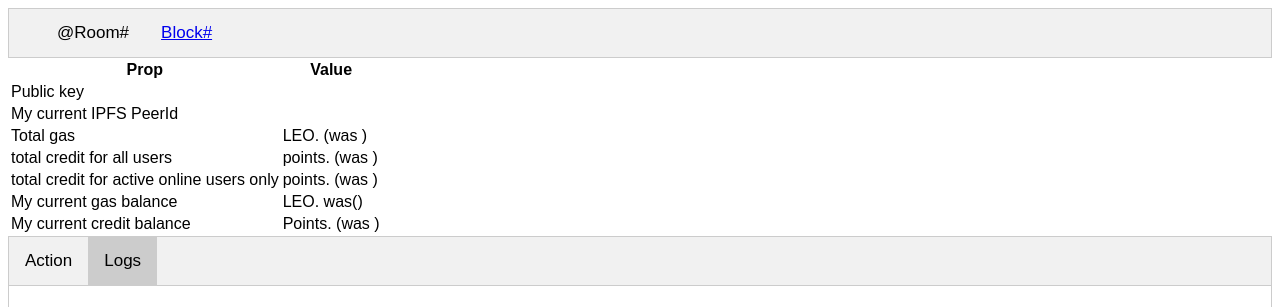
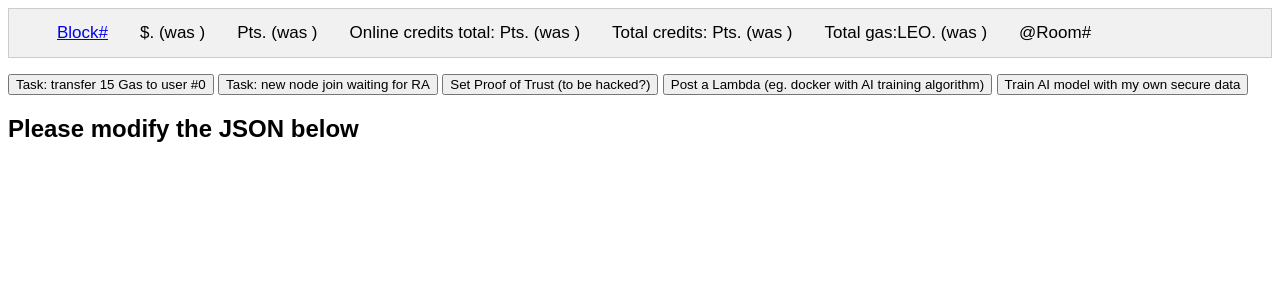
Before and after one commit to elastos/WorldBankPOC, a website: page preparation/demo/src/poc/simulator/index.html in a window 1280 px wide. Shown: the top 307 px of the page. Drawn offline with Linux system fonts and the light colour scheme; files whose address does not match are found by name.

Commit message:
update simulator UI for easier debugging

```diff
--- a/preparation/demo/src/poc/simulator/index.html
+++ b/preparation/demo/src/poc/simulator/index.html
@@ -37,114 +37,43 @@
           background-color: #ccc;
         }
 
-        /* Style the tab content */
-        .tabcontent {
-          display: none;
-          padding: 6px 12px;
-          border: 1px solid #ccc;
-          border-top: none;
-        }
+
       </style>
   </head>
   <body>
     <div class="tab">
       <button  class="tablinks" >
-        <span id='userName'></span>
+        <span id='userName'>
+
+        </span>
       </button>
-      <button>
-          @Room#<span id='roomPostfix'></span>
-      </button>
+
       <button>
         <a href='/poc/forceManualGenerateNewBlock' target='_blank'>
           <span>Block#</span><span id='blockheight'></span>
         </a>
       </button>
-
-    </div>
-      <table>
-          <thead>
-            <tr>
-              <th>Prop</th>
-              <th>Value</th>
-            </tr>
-          </thead>
-          <tbody>
-            <tr>
-              <td>
-                Public key
-              </td>
-              <td>
-                <span id='pubkey'></span>
-              </td>
-            </tr>
-
-            <tr>
-              <td>
-                My current IPFS PeerId
-              </td>
-              <td>
-                <span id='ipfsPeerId'></span>
-              </td>
-            </tr>
-            <tr>
-              <td>
-                Total gas
-              </td>
-              <td>
-                <span id='totalgas'></span>LEO. (was <span id='totalgas_was'></span>)
-              </td>
-            </tr>
-            <tr>
-              <td>
-                total credit for all users
-              </td>
-              <td>
-                <span id='totalcredit'></span> points. (was <span id='totalcredit_was'></span>)
-              </td>
-            </tr>
-            <tr>
-              <td>
-                total credit for active online users only
-              </td>
-              <td>
-                <span id='totalcredit_onlineonly'></span> points. (was <span id='totalcredit_onlineonly_was'></span>)
-              </td>
-            </tr>
-
-            <tr>
-              <td>
-                My current gas balance
-              </td>
-              <td>
-                <span id='gasbalance'></span>LEO. was(<span id='gasbalance_was'></span>)
-              </td>
-            </tr>
-            <tr>
-              <td>
-                My current credit balance
-              </td>
-              <td>
-                <span id='creditbalance'></span> Points. (was <span id='creditbalance_was'></span>)
-              </td>
-            </tr>
-
-
-          </tbody>
-        </table>
-
-    <div class="tab">
-      <button class="tablinks" onclick="clickTab(event, 'actiontab')">Action</button>
-      <button id="defaultOpen"  class="tablinks" onclick="clickTab(event, 'logtab')">Logs</button>
-      <button class='tablinks'>
-
+      <button>
+          $<span id='gasbalance'></span>. (was <span id='gasbalance_was'></span>)
+      </button>
+      <button>
+          <span id='creditbalance'></span> Pts. (was <span id='creditbalance_was'></span>)
+      </button>
+      <button>
+          Online credits total: <span id='totalcredit_onlineonly'></span> Pts. (was <span id='totalcredit_onlineonly_was'></span>)
+      </button>
+      <button>
+          Total credits: <span id='totalcredit'></span> Pts. (was <span id='totalcredit_was'></span>)
+      </button>
+      <button>
+        Total gas:<span id='totalgas'></span>LEO. (was <span id='totalgas_was'></span>)
+      </button>
+      <button>
+        @Room#<span id='roomPostfix'></span>
       </button>
     </div>
-    <div id="statustab" class="tabcontent">
 
-      </div>
-
-      <div id="actiontab" class="tabcontent">
-        <h1>Actions</h1>
+    <div>
 
       <p>
         <button id='btn1'>Task: transfer 15 Gas to user #0</button>
@@ -163,7 +92,7 @@
       </p>
     </div>
 
-      <div id="logtab" class="tabcontent">
+    <div>
       <h1>Logs</h1>
       <ul id='log' width='400px' height='400px'></ul>
     </div>
@@ -173,20 +102,5 @@
   <script src="js/simulator.js"></script>
   <script src="dist/jsoneditor.min.js"></script>
 
-  <script>
-      function clickTab(evt, cityName) {
-        var i, tabcontent, tablinks;
-        tabcontent = document.getElementsByClassName("tabcontent");
-        for (i = 0; i < tabcontent.length; i++) {
-          tabcontent[i].style.display = "none";
-        }
-        tablinks = document.getElementsByClassName("tablinks");
-        for (i = 0; i < tablinks.length; i++) {
-          tablinks[i].className = tablinks[i].className.replace(" active", "");
-        }
-        document.getElementById(cityName).style.display = "block";
-        evt.currentTarget.className += " active";
-      }
-      document.getElementById("defaultOpen").click();
-      </script>
+
 </html>
--- a/preparation/demo/src/poc/simulatorSrc/simulator.js
+++ b/preparation/demo/src/poc/simulatorSrc/simulator.js
@@ -1,16 +1,16 @@
-import {getUrlVars} from './utils.js';
+import {getUrlVars, logToWebPage} from './utils.js';
 
 exports.main = ({userInfo})=>{
   const {userName, publicKey, privateKey, randRoomPostfix} = userInfo;
   document.getElementById('roomPostfix').innerText = randRoomPostfix;
   document.getElementById('userName').innerText = userName;
-  document.getElementById('pubkey').innerText = publicKey;
 
   const ipfs = window.ipfs;
   const pubsubRooms = window.rooms;
 
-  document.getElementById('ipfsPeerId').innerHTML = pubsubRooms.townHall.getMyPeerId();
+  logToWebPage(`VRF Public Key: ${publicKey}`);
 
+  logToWebPage(`IPFS PeerID: ${pubsubRooms.townHall.getMyPeerId()}`);
   var container = document.getElementById("jsoneditor");
   var editor = new JSONEditor(container, {});
 
```
Lines whose indentation alone changed are shown as unchanged.
